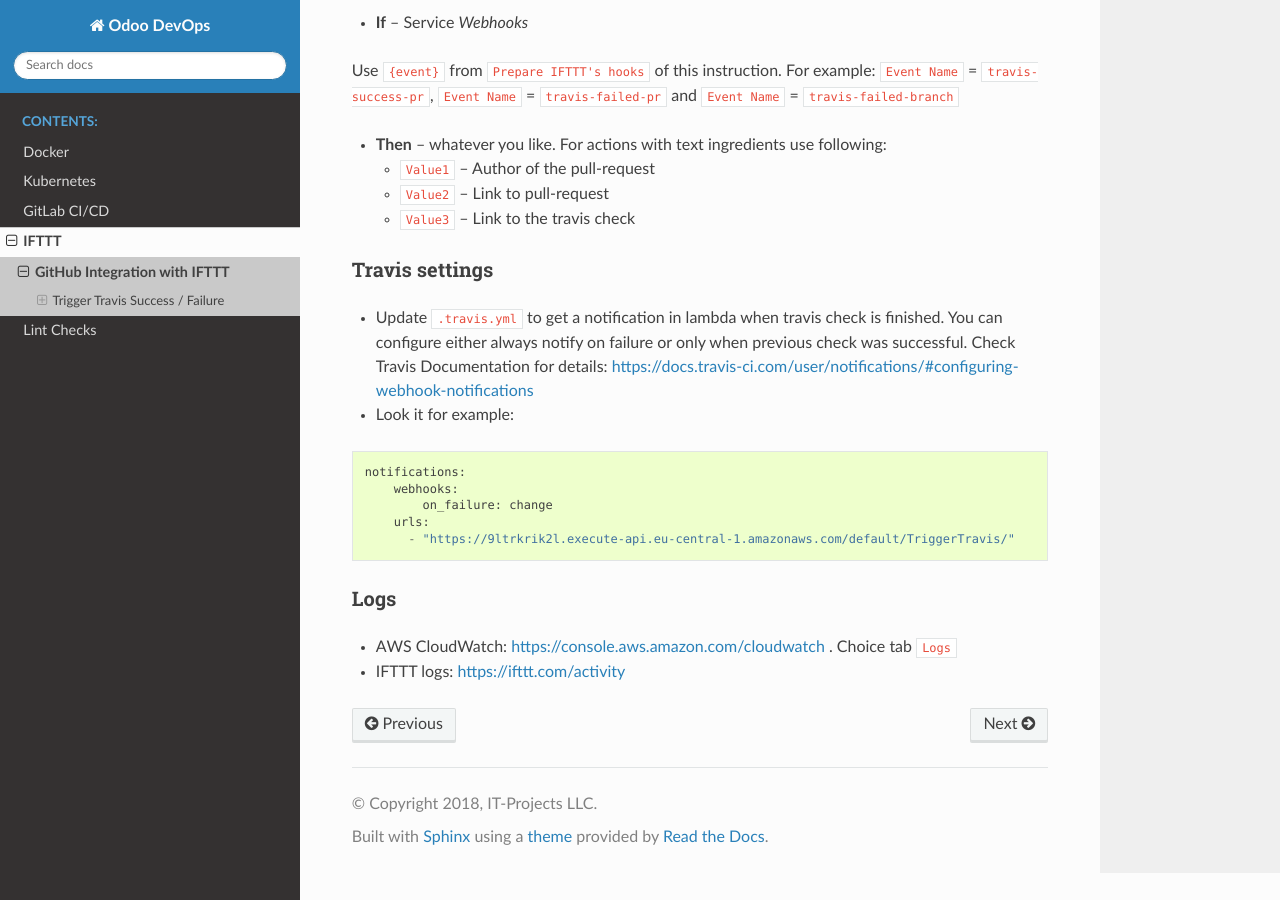
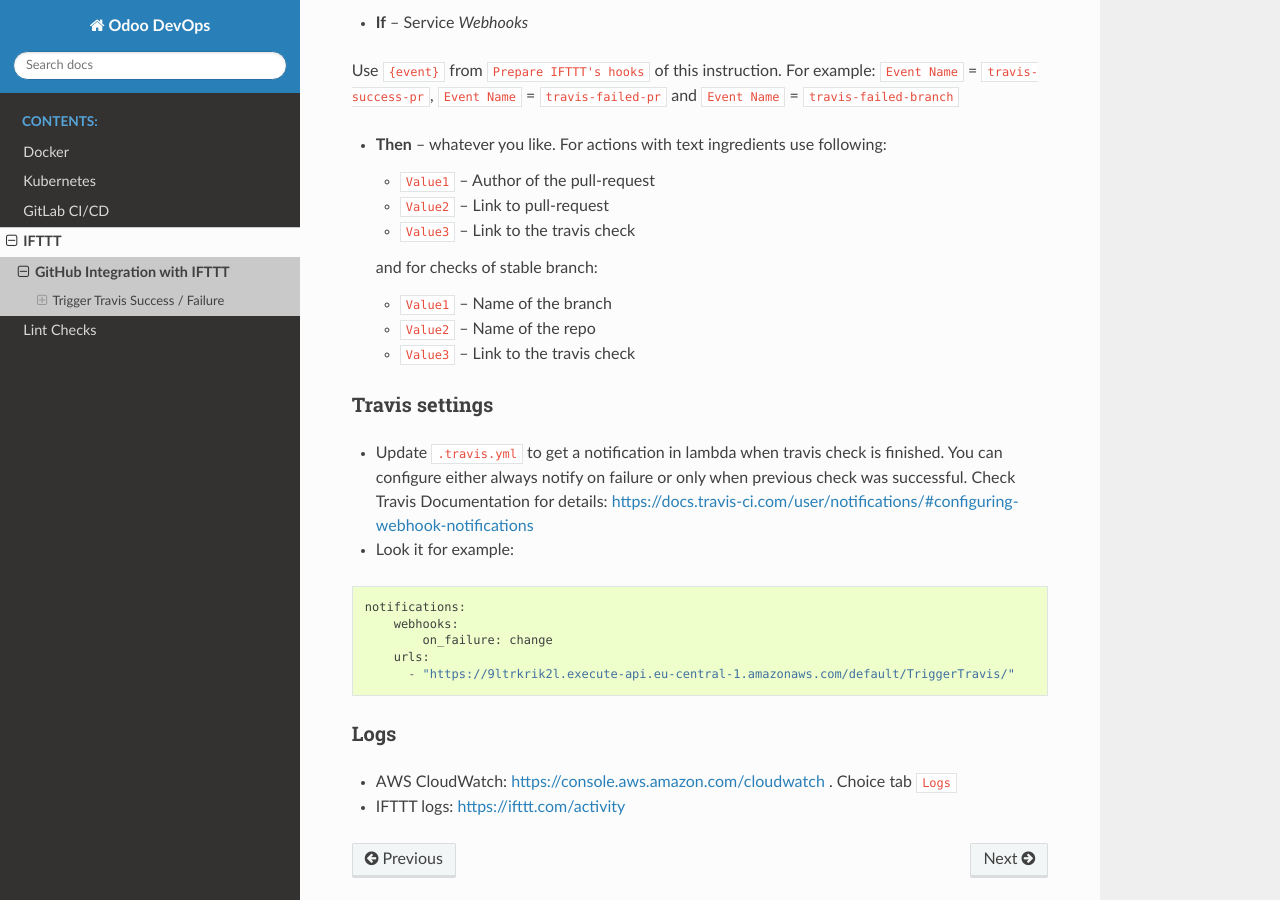
Before and after one commit to itpp-labs/odoo-devops-docs, a Sphinx documentation site: the page built from docs/ifttt/github.rst, in a window 1280 px wide and 900 px high, scrolled down 1121 px. Built offline with Sphinx 7.4.7 and the Read the Docs theme 2.0.0, drawn with Linux system fonts in a browser that asks for light colours.

Commit message:
Update github.rst

```diff
--- a/docs/ifttt/github.rst
+++ b/docs/ifttt/github.rst
@@ -54,6 +54,12 @@ Use ``{event}`` from ``Prepare IFTTT's hooks`` of this instruction. For example:
   * ``Value2`` -- Link to pull-request
   * ``Value3`` -- Link to the travis check
 
+  and for checks of stable branch:
+
+  * ``Value1`` -- Name of the branch
+  * ``Value2`` -- Name of the repo
+  * ``Value3`` -- Link to the travis check
+
 Travis settings
 ---------------
 
```
